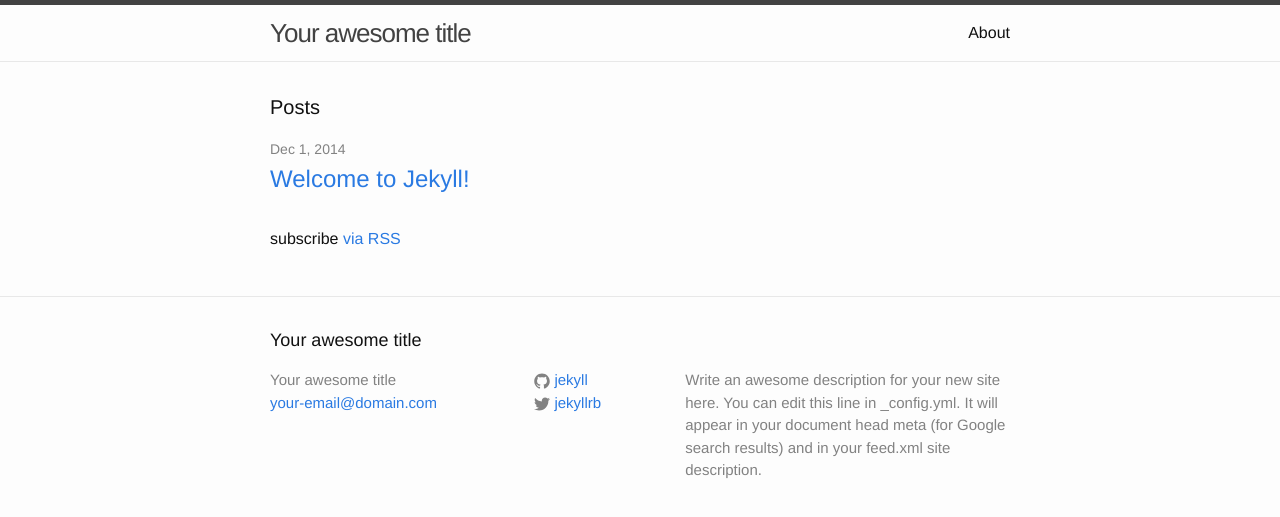
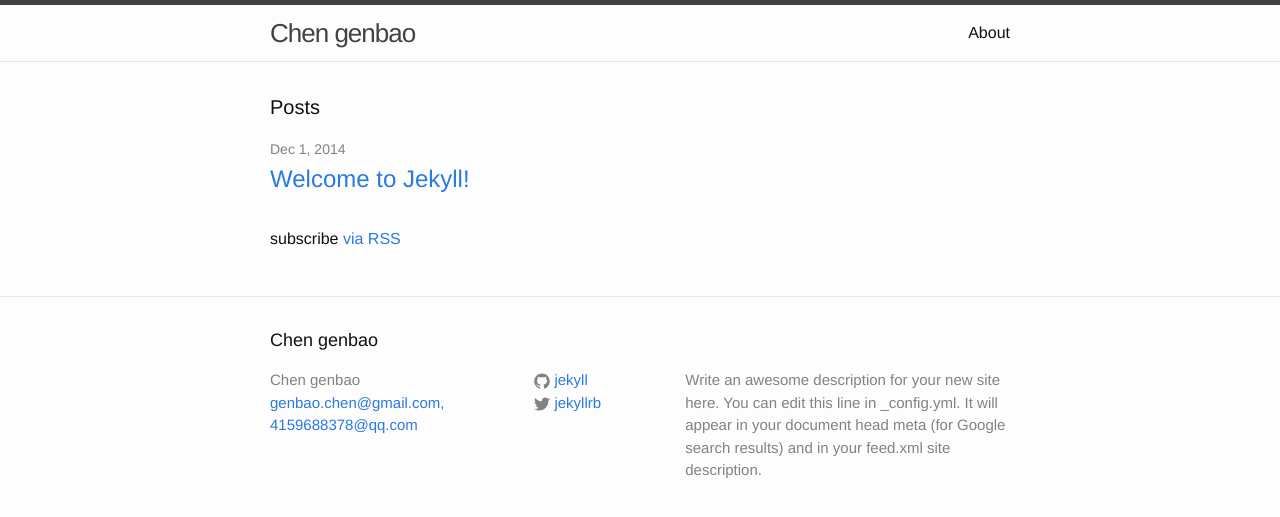
Before and after one commit to chengenbao/chengenbao.github.io, a Jekyll site: the page built from index.html, in a window 1280 px wide. Shown: the top 517 px of the page. Built offline with Jekyll 4.4.1, drawn with Linux system fonts in a browser that asks for light colours.

Commit message:
by chengenbao

```diff
--- a/_config.yml
+++ b/_config.yml
@@ -1,6 +1,6 @@
 # Site settings
-title: Your awesome title
-email: your-email@domain.com
+title: Chen genbao
+email: genbao.chen@gmail.com, 4159688378@qq.com
 description: > # this means to ignore newlines until "baseurl:"
   Write an awesome description for your new site here. You can edit this
   line in _config.yml. It will appear in your document head meta (for
```
